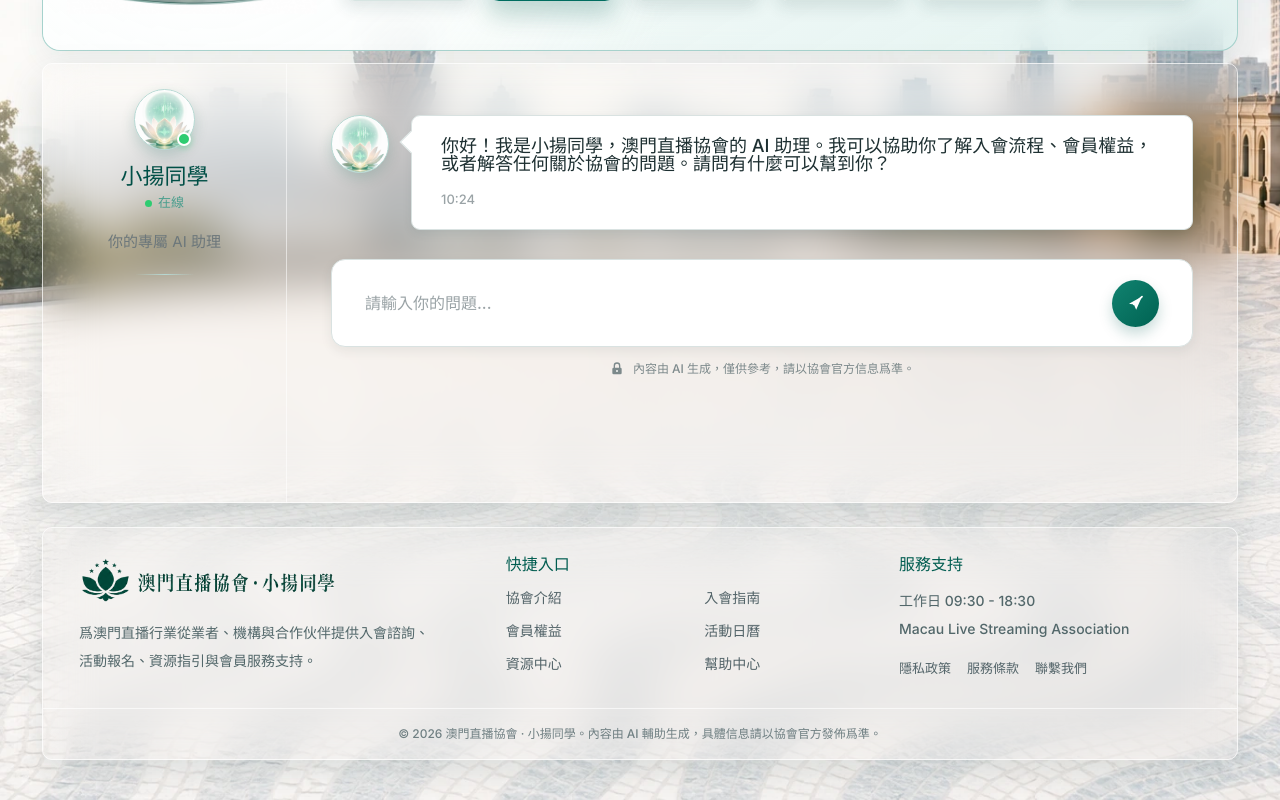
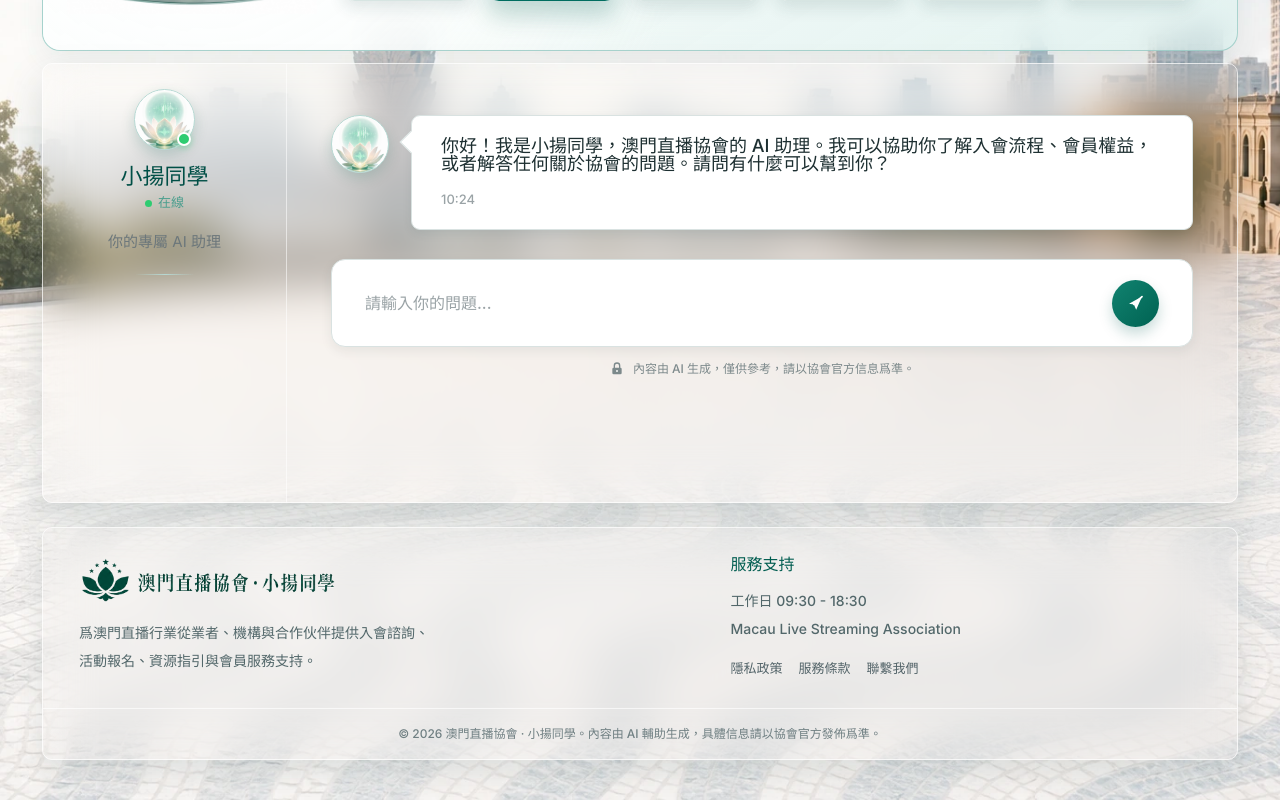
Before and after one commit to Bruce61416511/wechat_operator_for_macao_xiaoyang, a React (Vite) app in the folder frontend-web/: page / in a window 1280 px wide. Shown: the part 452-1252 px from the top of the page. Built offline with nearby package versions, Linux system fonts and the light colour scheme.

Commit message:
删除首页底部快捷入口区块

```diff
--- a/frontend-web/src/components/PageFooter.jsx
+++ b/frontend-web/src/components/PageFooter.jsx
@@ -1,10 +1,9 @@
-const footerLinks = ['協會介紹', '入會指南', '會員權益', '活動日曆', '資源中心', '幫助中心'];
 const policyLinks = ['隱私政策', '服務條款', '聯繫我們'];
 
 export default function PageFooter({ maxWidthClass = 'max-w-[1196px]' }) {
   return (
     <footer className={`mx-auto mt-6 ${maxWidthClass} overflow-hidden rounded-[10px] border border-white/70 bg-white/64 text-[#064f47] shadow-[0_12px_28px_rgba(38,74,78,0.12)] backdrop-blur-xl`}>
-      <div className="grid gap-6 px-7 py-7 md:grid-cols-[1.2fr_1.1fr_0.9fr] md:px-9">
+      <div className="grid gap-6 px-7 py-7 md:grid-cols-[1.2fr_0.9fr] md:px-9">
         <div>
           <img
             alt="澳門直播協會 · 小揚同學"
@@ -15,17 +14,6 @@ export default function PageFooter({ maxWidthClass = 'max-w-[1196px]' }) {
           <p className="mt-4 max-w-[360px] text-[14px] font-medium leading-7 text-[#52676a]">
             爲澳門直播行業從業者、機構與合作伙伴提供入會諮詢、活動報名、資源指引與會員服務支持。
           </p>
-        </div>
-
-        <div>
-          <h2 className="text-[16px] font-bold leading-none text-[#005d50]">快捷入口</h2>
-          <div className="mt-4 grid grid-cols-2 gap-x-7 gap-y-3">
-            {footerLinks.map((link) => (
-              <a className="text-[14px] font-semibold text-[#536469] transition hover:text-[#005d50]" href="#" key={link}>
-                {link}
-              </a>
-            ))}
-          </div>
         </div>
 
         <div>
```
